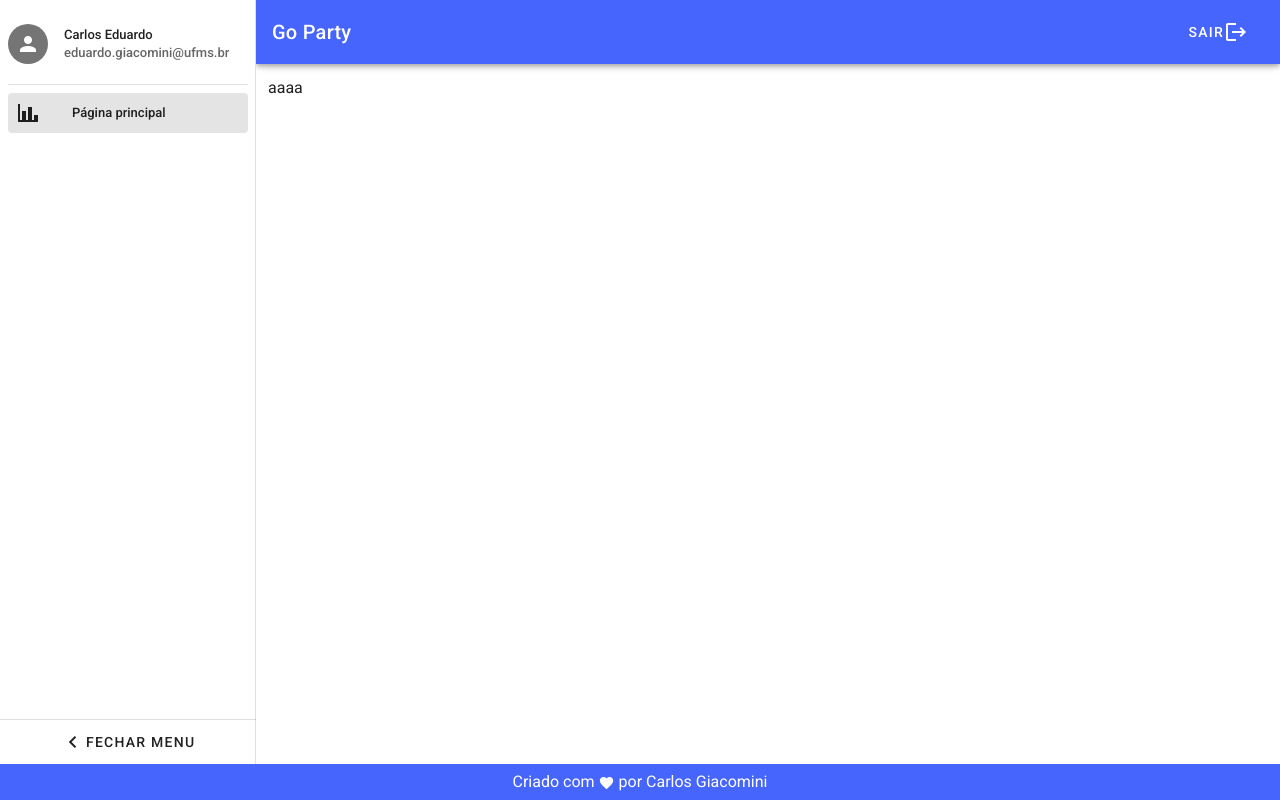
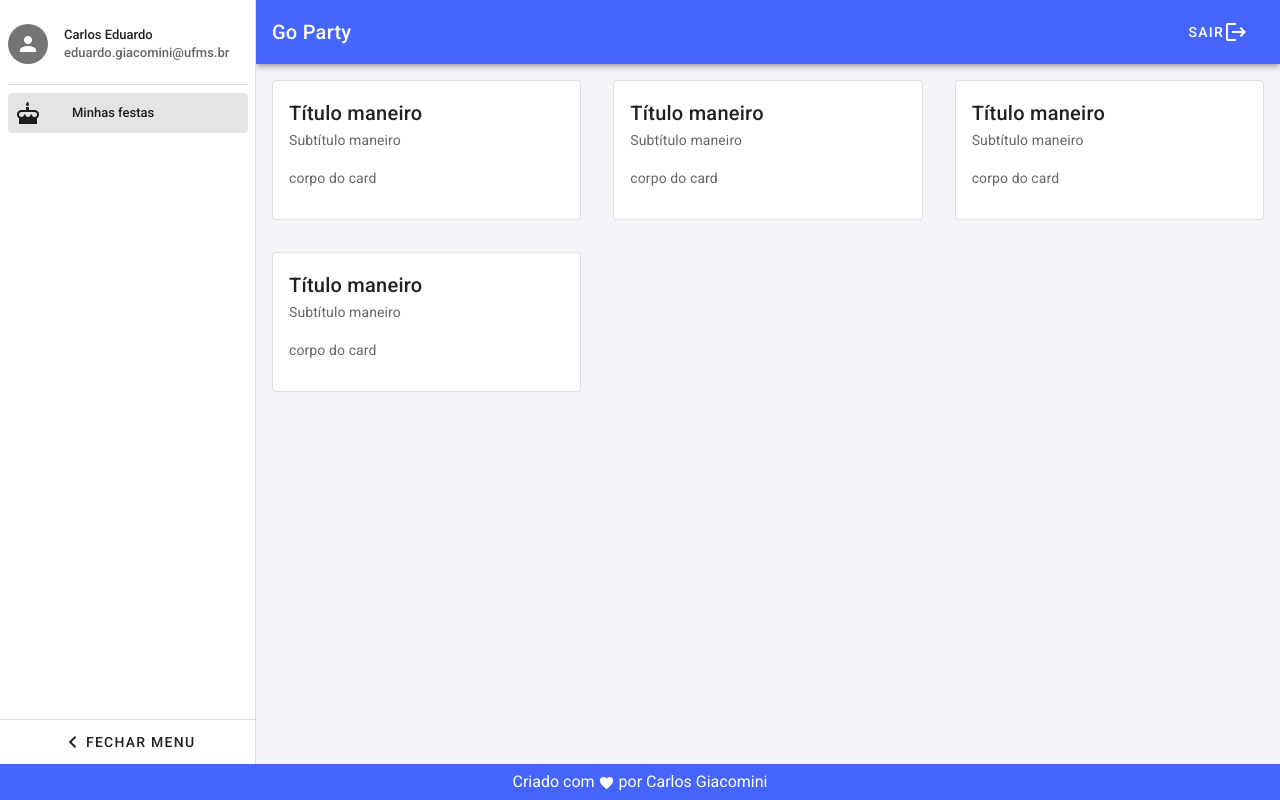
Before and after one commit to EduardoGiacomini/go-party, a Vue app in the folder application/: page / in a window 1280 px wide. Built offline with nearby package versions, Linux system fonts and the light colour scheme.

Commit message:
Criei A rota para exibir as festas do usuário

```diff
--- a/application/src/router/index.js
+++ b/application/src/router/index.js
@@ -1,20 +1,20 @@
-import Vue from 'vue';
-import VueRouter from 'vue-router';
+import Vue from "vue";
+import VueRouter from "vue-router";
 
-import CreateUser from '@/views/user/CreateUser.vue';
+import PartiesSearch from "../views/parties/search/PartiesSearch";
 
 Vue.use(VueRouter);
 
 const routes = [
   {
-    path: '/',
-    name: 'CreateUser',
-    component: CreateUser,
+    path: "/",
+    name: "parties",
+    component: PartiesSearch,
   },
 ];
 
 const router = new VueRouter({
-  mode: 'history',
+  mode: "history",
   base: process.env.BASE_URL,
   routes,
 });
--- a/application/src/views/commons/template/DefaultTemplate.vue
+++ b/application/src/views/commons/template/DefaultTemplate.vue
@@ -2,7 +2,7 @@
   <v-app>
     <default-template-app-bar />
     <v-main>
-      <v-container fluid>
+      <v-container class="default-template-container" fluid>
         <slot/>
       </v-container>
     </v-main>
@@ -18,3 +18,10 @@
     components: {DefaultTemplateAppBar, DefaultTemplateFooter}
   }
 </script>
+
+<style scoped>
+  .default-template-container {
+    min-height: calc(100vh - 64px - 36px);
+    background-color: #F4F4F9;
+  }
+</style>
--- a/application/src/views/commons/template/DefaultTemplateAppBar.vue
+++ b/application/src/views/commons/template/DefaultTemplateAppBar.vue
@@ -20,11 +20,11 @@
         <v-divider class="mb-2"></v-divider>
 
         <v-list-item-group>
-          <v-list-item :to="{ name: 'home'}">
+          <v-list-item :to="{ name: 'parties'}">
             <v-list-item-icon>
-              <v-icon>mdi-chart-bar</v-icon>
+              <v-icon>mdi-cake</v-icon>
             </v-list-item-icon>
-            <v-list-item-title>Página principal</v-list-item-title>
+            <v-list-item-title>Minhas festas</v-list-item-title>
           </v-list-item>
         </v-list-item-group>
       </v-list>
--- /dev/null
+++ b/application/src/views/parties/search/PartiesSearch.vue
@@ -0,0 +1,30 @@
+<template>
+  <v-layout row wrap>
+    <v-flex class="xs12 sm6 md4">
+      <parties-card/>
+    </v-flex>
+    <v-flex class="xs12 sm6 md4">
+      <parties-card/>
+    </v-flex>
+    <v-flex class="xs12 sm6 md4">
+      <parties-card/>
+    </v-flex>
+    <v-flex class="xs12 sm6 md4">
+      <parties-card/>
+    </v-flex>
+  </v-layout>
+</template>
+
+<script>
+  import PartiesCard from "./components/PartiesCard";
+  export default {
+    name: "parties-search",
+    components: {PartiesCard},
+    data() {
+      return {
+        isLoading: true,
+        parties: []
+      }
+    }
+  }
+</script>
--- /dev/null
+++ b/application/src/views/parties/search/components/PartiesCard.vue
@@ -0,0 +1,13 @@
+<template>
+  <v-card class="ma-4" max-width="400" height="140" outlined>
+    <v-card-title>Título maneiro</v-card-title>
+    <v-card-subtitle>Subtítulo maneiro</v-card-subtitle>
+    <v-card-text>corpo do card</v-card-text>
+  </v-card>
+</template>
+
+<script>
+    export default {
+        name: "parties-card"
+    }
+</script>
```
